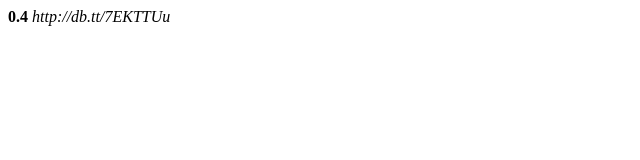
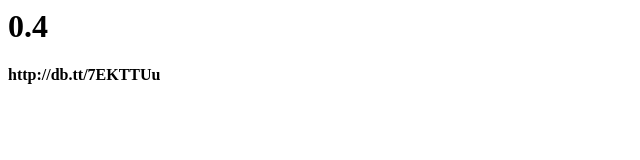
Before and after one commit to marioangulo/whatAndroid, a plain HTML site: page index.html in a window 1280 px wide. Shown: the whole page, without its empty margins (0-640 px from the left). Drawn offline with Linux system fonts and the light colour scheme.

Commit message:
Edited index.html via GitHub

```diff
--- a/index.html
+++ b/index.html
@@ -1,2 +1,2 @@
-<b>0.4</b>
-<i>http://db.tt/7EKTTUu</i>
+<h1>0.4</h1>
+<b>http://db.tt/7EKTTUu</b>
```
